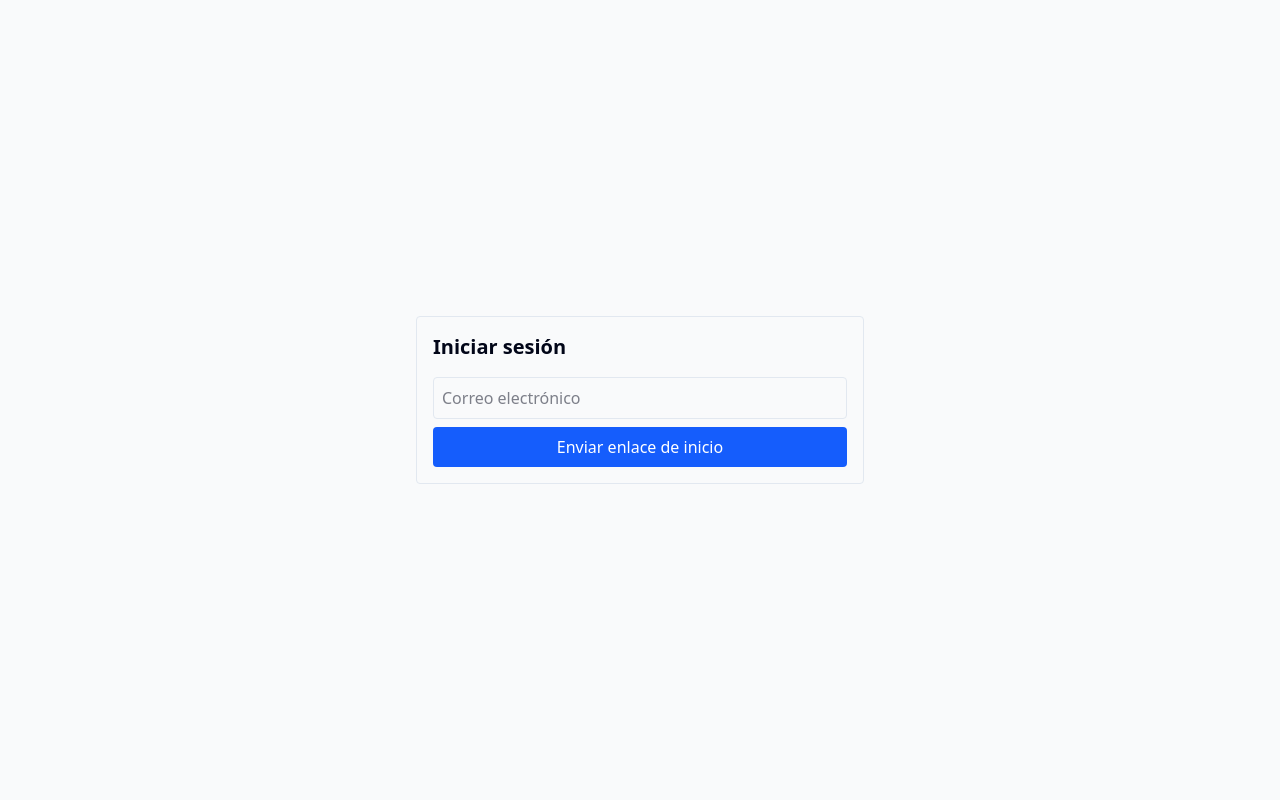
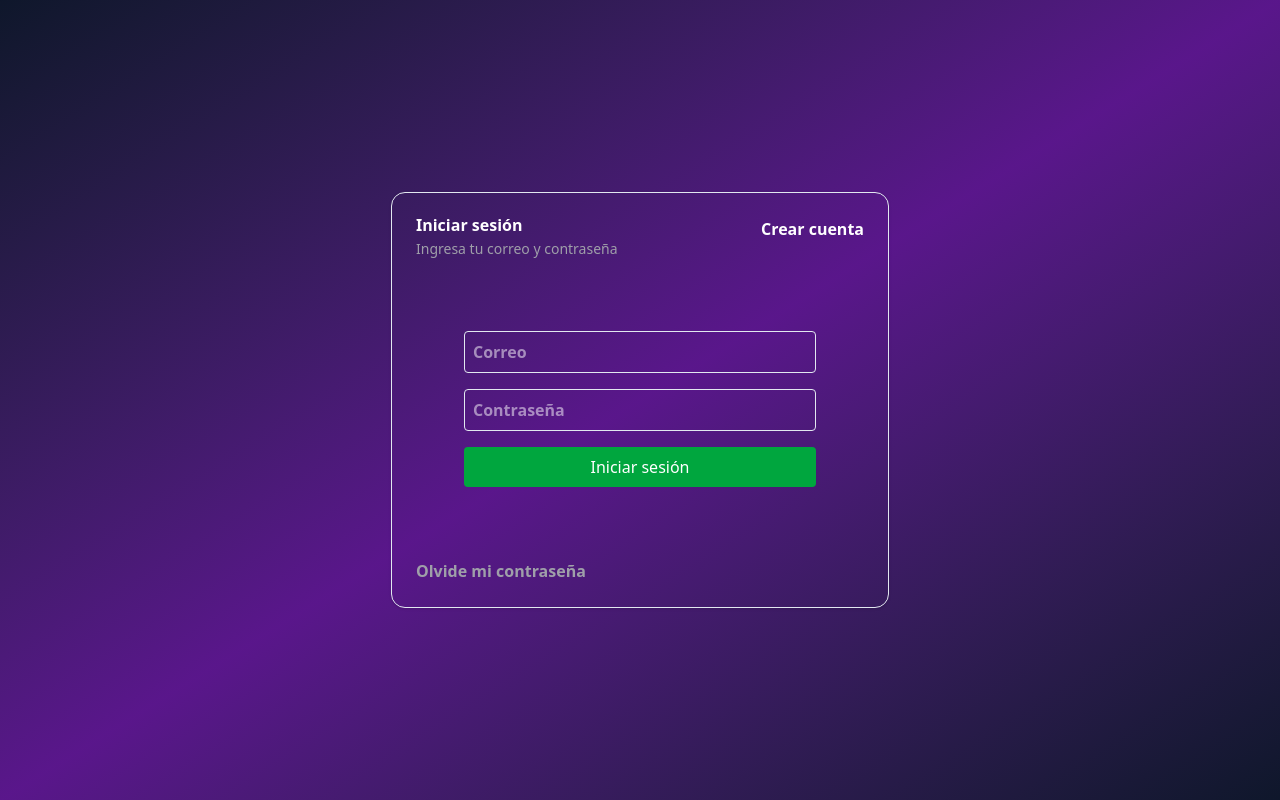
Before and after one commit to RudvanC/GymTrAIck, a Next.js app: page /auth/login in a window 1280 px wide. Built offline with nearby package versions, Linux system fonts and the light colour scheme; no server answers.

Commit message:
feat: enhance UI components with loading spinner and gradient backgrounds

```diff
--- a/src/app/auth/login/page.tsx
+++ b/src/app/auth/login/page.tsx
@@ -3,7 +3,7 @@ import LoginForm from "@/components/forms/LoginForm";
 
 export default function LoginPage() {
   return (
-    <div className="min-h-screen flex items-center justify-center bg-gray-50">
+    <div className="min-h-screen flex items-center justify-center bg-gradient-to-br from-slate-900 via-purple-900 to-slate-900">
       <LoginForm />
     </div>
   );
--- a/src/app/dashboard/page.tsx
+++ b/src/app/dashboard/page.tsx
@@ -6,6 +6,7 @@ import React, { useEffect, useState } from "react";
 import { supabase } from "@/lib/supabase";
 import { fetchUserAnswersByUserId } from "@/lib/userAnswers/fetch";
 import { User } from "@supabase/supabase-js";
+import UserAnswers from "@/components/dashboard/UserAnswers";
 
 interface UserAnswer {
   id: string;
@@ -56,54 +57,8 @@ export default function Dashboard({ user }: { user: User }) {
   if (error) return <p className="text-red-600">Error: {error}</p>;
 
   return (
-    <div className="max-w-4xl mx-auto mt-10 p-4">
-      <h1 className="text-2xl font-bold mb-6">Mis respuestas</h1>
-      {answers.length === 0 ? (
-        <p>No tienes respuestas registradas.</p>
-      ) : (
-        <table className="w-full border-collapse border border-gray-300">
-          <thead>
-            <tr>
-              <th className="border border-gray-300 p-2">Fecha</th>
-              <th className="border border-gray-300 p-2">Experiencia</th>
-              <th className="border border-gray-300 p-2">Disponibilidad</th>
-              <th className="border border-gray-300 p-2">Lesiones</th>
-              <th className="border border-gray-300 p-2">Acceso a equipo</th>
-              <th className="border border-gray-300 p-2">Objetivo</th>
-              <th className="border border-gray-300 p-2">Nivel físico</th>
-              <th className="border border-gray-300 p-2">Duración sesión</th>
-            </tr>
-          </thead>
-          <tbody>
-            {answers.map((ans) => (
-              <tr key={ans.id}>
-                <td className="border border-gray-300 p-2">
-                  {new Date(ans.created_at).toLocaleDateString()}
-                </td>
-                <td className="border border-gray-300 p-2">
-                  {ans.training_experience}
-                </td>
-                <td className="border border-gray-300 p-2">
-                  {ans.availability}
-                </td>
-                <td className="border border-gray-300 p-2">
-                  {ans.injuries || "-"}
-                </td>
-                <td className="border border-gray-300 p-2">
-                  {ans.equipment_access ? "Sí" : "No"}
-                </td>
-                <td className="border border-gray-300 p-2">{ans.goal}</td>
-                <td className="border border-gray-300 p-2">
-                  {ans.fitness_level}
-                </td>
-                <td className="border border-gray-300 p-2">
-                  {ans.session_duration}
-                </td>
-              </tr>
-            ))}
-          </tbody>
-        </table>
-      )}
+    <div className="min-h-screen bg-gradient-to-br from-slate-900 via-purple-900 to-slate-900">
+      <UserAnswers user={user as User} />
     </div>
   );
 }
--- /dev/null
+++ b/src/components/common/LoadingSpinner.tsx
@@ -0,0 +1,10 @@
+export function LoadingSpinner() {
+  return (
+    <div className="flex flex-col h-screen items-center justify-center min-h-[200px] p-6 rounded-lg bg-white/10 backdrop-blur-sm border border-white/20 shadow-lg transition-all duration-300">
+      <div className="w-12 h-12 border-4 border-t-purple-400 border-white rounded-full animate-spin mb-4"></div>
+      <p className="text-white text-lg font-semibold tracking-wide">
+        Cargando...
+      </p>
+    </div>
+  );
+}
--- a/src/components/forms/LoginForm.tsx
+++ b/src/components/forms/LoginForm.tsx
@@ -1,12 +1,24 @@
 // src/components/LoginForm.tsx
 "use client";
-
-import React, { useState } from "react";
+import { useState } from "react";
+import { useRouter } from "next/navigation";
+import { supabase } from "@/lib/supabase";
+import {
+  Card,
+  CardHeader,
+  CardContent,
+  CardFooter,
+  CardAction,
+  CardDescription,
+  CardTitle,
+} from "@/components/ui/card";
+import Link from "next/link";
 import { useAuth } from "@/hooks/useAuth";
 
 export default function LoginForm() {
   const { signIn } = useAuth();
   const [email, setEmail] = useState("");
+  const [password, setPassword] = useState("");
   const [loading, setLoading] = useState(false);
   const [error, setError] = useState<string | null>(null);
   const [message, setMessage] = useState<string | null>(null);
@@ -28,28 +40,62 @@ export default function LoginForm() {
   }
 
   return (
+    <div className="flex flex-col items-center justify-center h-screen bg-transparent">
+      <Card className="bg-transparent">
+        <CardHeader>
+          <CardTitle className="text-white font-semibold">
+            Iniciar sesión
+          </CardTitle>
+          <CardDescription className="text-zinc-400">
+            Ingresa tu correo y contraseña
+          </CardDescription>
+          <CardAction className="flex justify-center">
+            <Link href="/auth/register" className="text-white font-semibold">
+              Crear cuenta
+            </Link>
+          </CardAction>
+        </CardHeader>
+        <CardContent>
           <form
             onSubmit={handleSubmit}
-      className="max-w-md mx-auto p-4 border rounded"
+            className="space-y-4 max-w-md mx-auto p-12"
           >
-      <h2 className="text-xl font-bold mb-4">Iniciar sesión</h2>
             <input
               type="email"
-        placeholder="Correo electrónico"
+              placeholder="Correo"
               value={email}
               onChange={(e) => setEmail(e.target.value)}
               required
-        className="w-full p-2 mb-2 border rounded"
+              className="w-full p-2 border rounded text-white font-semibold "
             />
+            <input
+              type="password"
+              placeholder="Contraseña"
+              value={password}
+              onChange={(e) => setPassword(e.target.value)}
+              required
+              className="w-full p-2 border rounded text-white font-semibold"
+            />
+
             <button
               type="submit"
               disabled={loading}
-        className="w-full p-2 bg-blue-600 text-white rounded hover:bg-blue-700"
+              className={`w-full px-4 py-2 rounded ${
+                loading
+                  ? "bg-gray-400"
+                  : "bg-green-600 hover:bg-green-700 text-white"
+              }`}
             >
-        {loading ? "Enviando..." : "Enviar enlace de inicio"}
+              {loading ? "Iniciando sesión..." : "Iniciar sesión"}
             </button>
-      {error && <p className="mt-2 text-red-600">{error}</p>}
-      {message && <p className="mt-2 text-green-600">{message}</p>}
+
+            {error && <p className="text-red-500 text-center">{error}</p>}
           </form>
+        </CardContent>
+        <CardFooter>
+          <p className="text-zinc-400 font-semibold">Olvide mi contraseña</p>
+        </CardFooter>
+      </Card>
+    </div>
   );
 }
```
Lines whose indentation alone changed are shown as unchanged.
